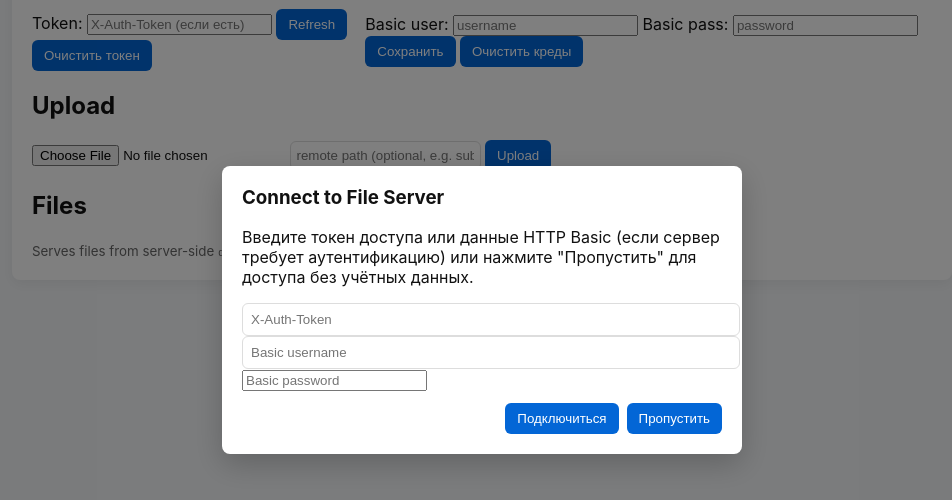
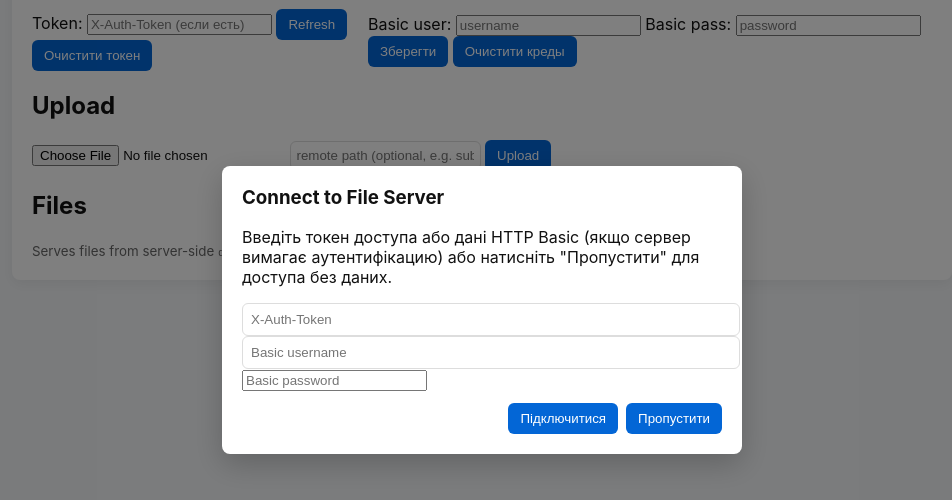
Before and after one commit to Clondr/FILE_SERVER, a plain HTML site: page static/index.html in a window 1280 px wide. Shown: the part 90-590 px from the top of the page, without its empty margins (158-1110 px from the left). Drawn offline with Linux system fonts and the light colour scheme; files that its build step writes are made by us from their sources; files whose address does not match are found by name.

Commit message:
`Update translations in index.html`

```diff
--- a/static/index.html
+++ b/static/index.html
@@ -16,13 +16,13 @@
       <div class="auth-row">
         <label>Token: <input id="token" placeholder="X-Auth-Token (если есть)"></label>
         <button id="refresh">Refresh</button>
-        <button id="clearTokenBtn" title="Clear saved token">Очистить токен</button>
+        <button id="clearTokenBtn" title="Clear saved token">Очистити токен</button>
       </div>
       <div class="auth-row">
         <label>Basic user: <input id="basicUser" placeholder="username"></label>
         <label>Basic pass: <input id="basicPass" type="password" placeholder="password"></label>
-        <button id="saveCredsBtn" title="Save credentials">Сохранить</button>
-        <button id="clearCredsBtn" title="Clear credentials">Очистить креды</button>
+        <button id="saveCredsBtn" title="Save credentials">Зберегти</button>
+        <button id="clearCredsBtn" title="Clear credentials">Очистити креды</button>
       </div>
     </section>
 
@@ -48,13 +48,13 @@
   <div id="connectModal" class="modal" role="dialog" aria-modal="true" aria-hidden="true">
     <div class="modal-content">
       <h3>Connect to File Server</h3>
-      <p>Введите токен доступа или данные HTTP Basic (если сервер требует аутентификацию) или нажмите "Пропустить" для доступа без учётных данных.</p>
+      <p>Введіть токен доступа або дані HTTP Basic (якщо сервер вимагає аутентифікацию) або натисніть "Пропустити" для доступа без даних.</p>
       <input id="connectToken" type="text" placeholder="X-Auth-Token">
       <input id="connectUser" type="text" placeholder="Basic username">
       <input id="connectPass" type="password" placeholder="Basic password">
       <div class="modal-actions">
-        <button id="connectBtn">Подключиться</button>
-        <button id="skipBtn">Пропустить</button>
+        <button id="connectBtn">Підключитися</button>
+        <button id="skipBtn">Пропустити</button>
       </div>
     </div>
   </div>
```
